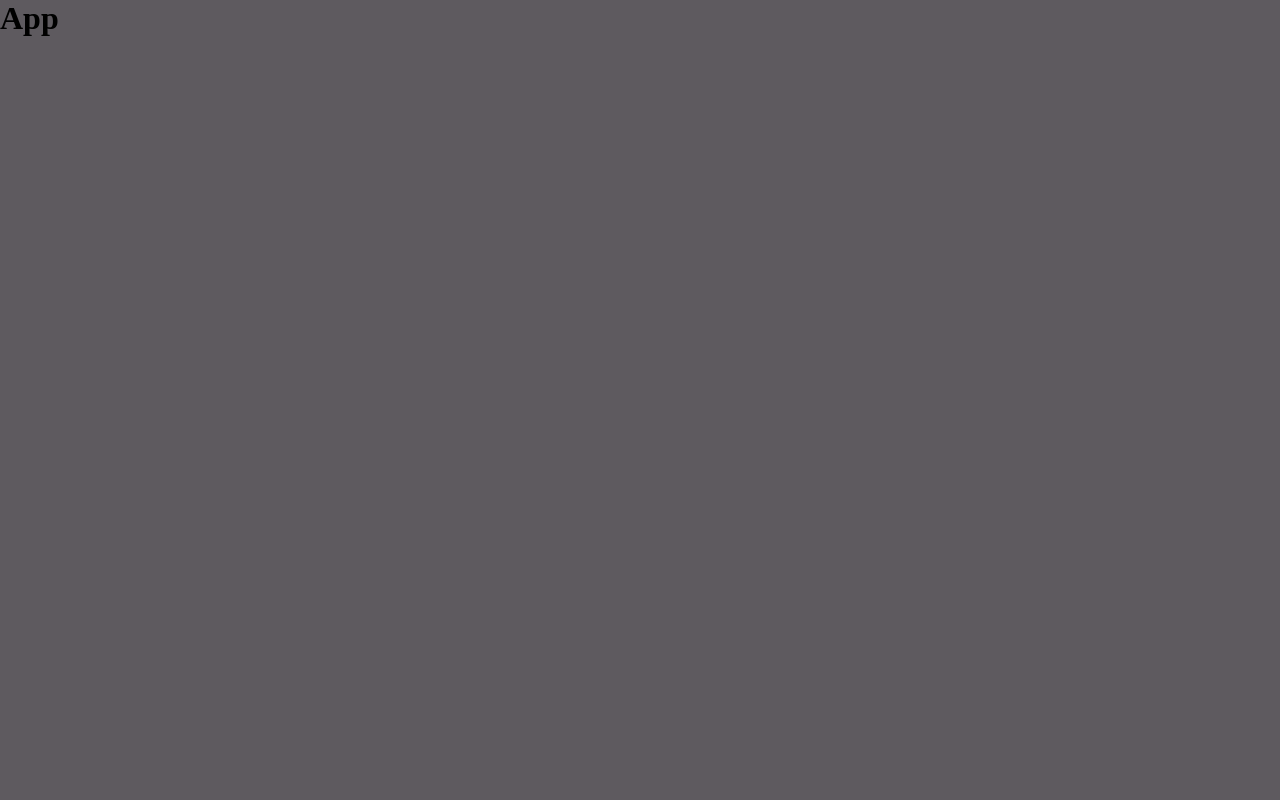
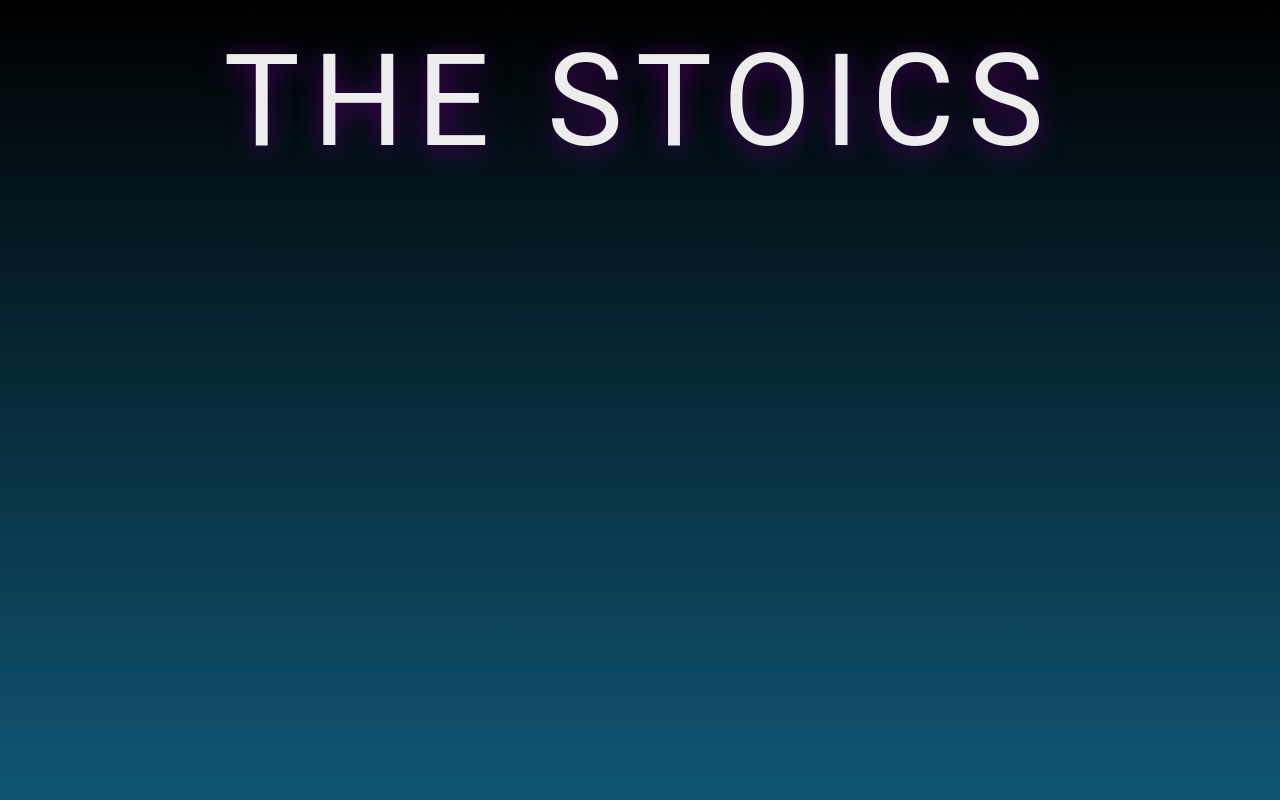
Before and after one commit to The-Stoics/stoic-quote-app-fe, a React (Create React App) app: page / in a window 1280 px wide. Shown: the top 800 px of the page. Built offline with nearby package versions, Linux system fonts and the light colour scheme.

Commit message:
added some css from Figma

```diff
--- /dev/null
+++ b/src/App.css
@@ -0,0 +1,48 @@
+* {
+    max-width: 100%;
+    position: absolute;
+    width: 1920px;
+    height: 1080px;
+    background: linear-gradient(180deg, #000000 0%, rgba(20, 130, 177, 0.96) 110.32%);
+    scrollbar-color: red yellow;
+}
+
+.app {
+    /* position: absolute; */
+    /* width: 871px; */
+    /* height: 203px; */
+
+    font-family: 'roboto', sans-serif;
+    font-style: normal;
+    font-weight: 400;
+    font-size: 128px;
+    line-height: 158.52%;
+
+    display: flex;
+    /* align-items: center; */
+    text-align: center;
+    justify-content: center;
+    letter-spacing: 0.1em;
+    color: #ededed;
+    text-shadow: 0px 4px 27px #50006C;
+}
+
+/* custom scrollbar */
+::-webkit-scrollbar {
+    width: 20px;
+}
+
+::-webkit-scrollbar-track {
+    background-color: transparent;
+}
+
+::-webkit-scrollbar-thumb {
+    background-color: #d6dee1;
+    border-radius: 20px;
+    border: 6px solid transparent;
+    background-clip: content-box;
+}
+
+::-webkit-scrollbar-thumb:hover {
+    background-color: #a8bbbf;
+}
--- a/src/App.js
+++ b/src/App.js
@@ -1,8 +1,9 @@
 import React from 'react';
+import './App.css';
 
 const App = () => {
     return (
-        <h1>App</h1>
+        <h1 className='app'>THE STOICS</h1>
     );
 }
 
```
